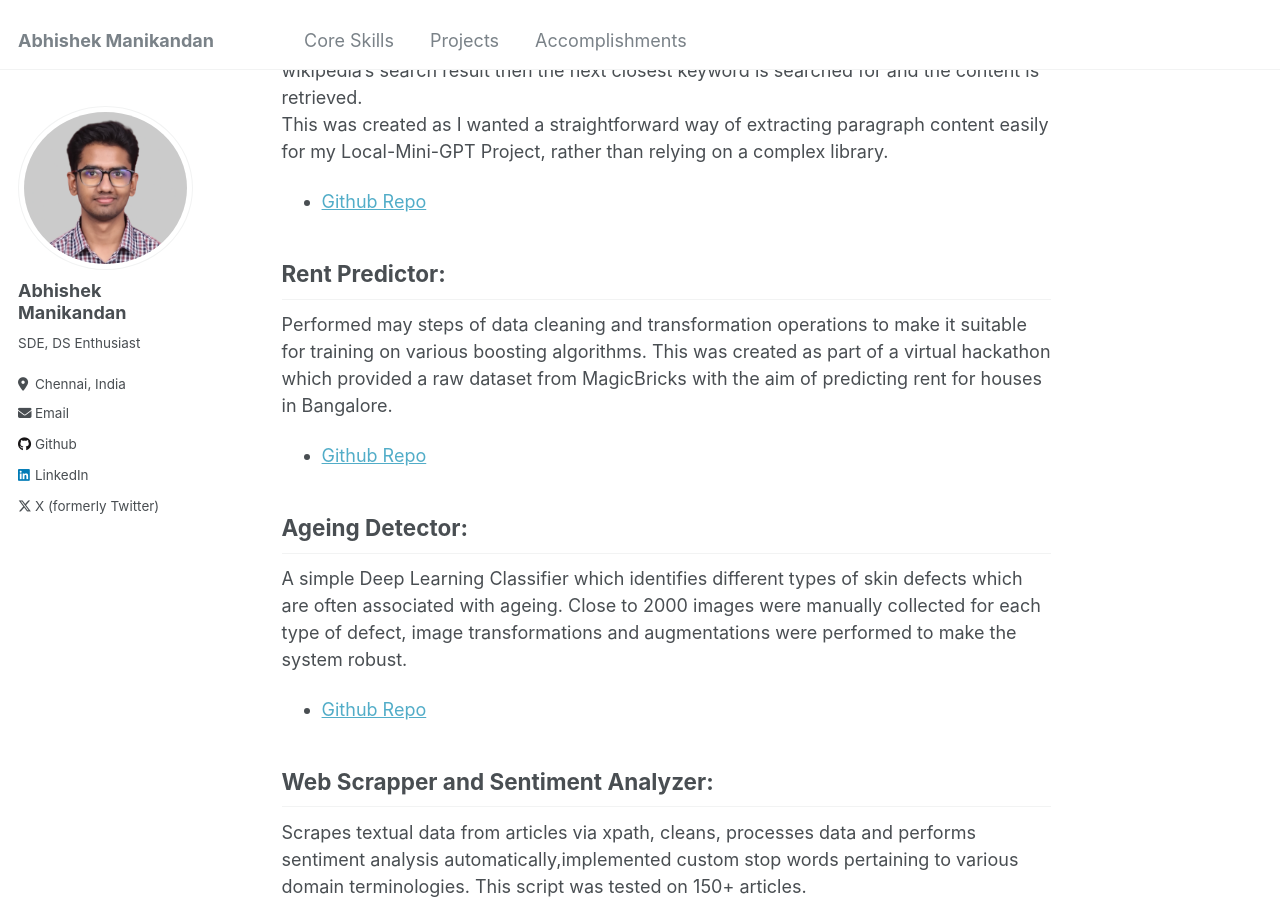
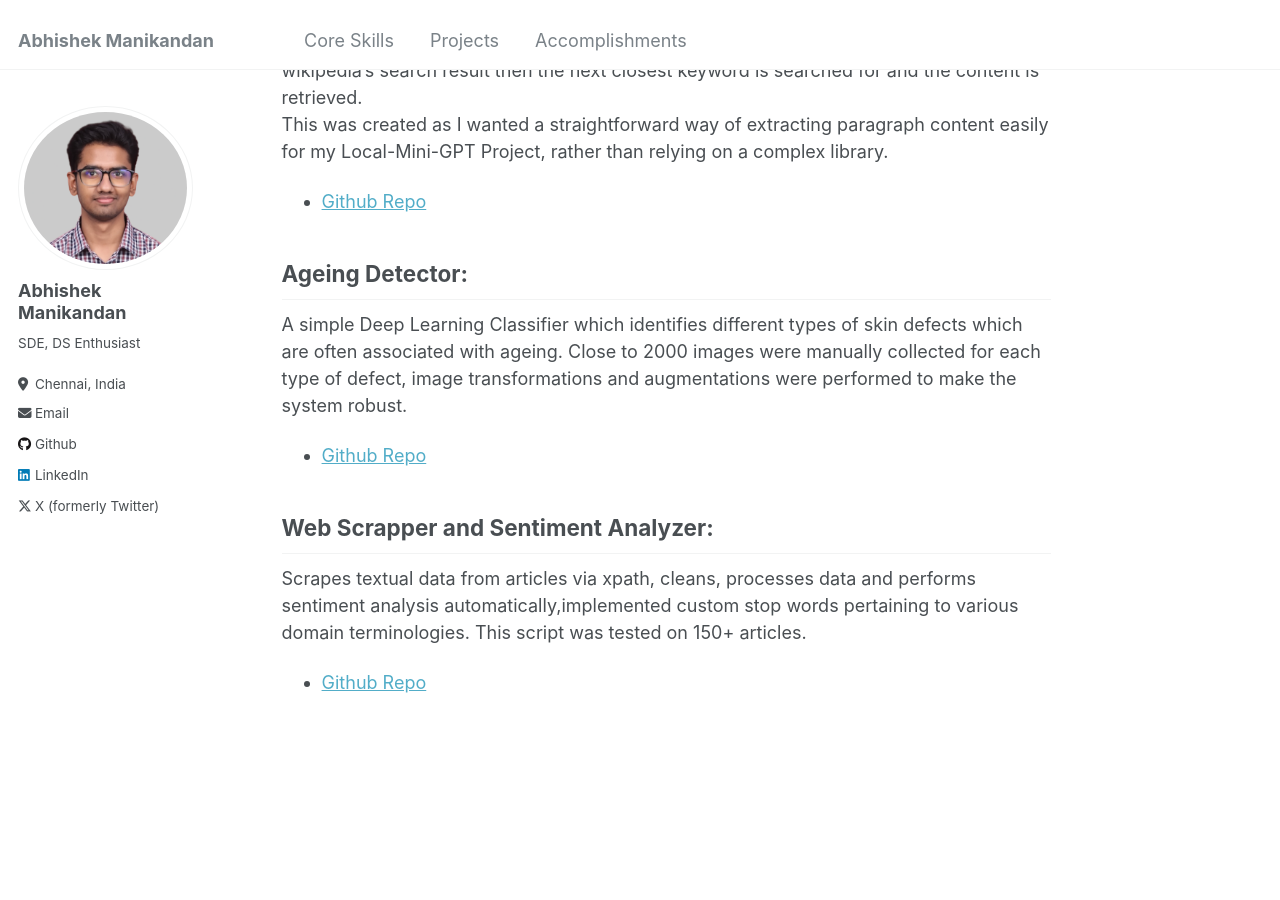
Before and after one commit to abhishekmani12/abhishekmani12.github.io, a Jekyll site: the page built from _pages/projects.md, in a window 1280 px wide and 900 px high, scrolled down 2250 px. Built offline with Jekyll 4.4.1, drawn with Linux system fonts in a browser that asks for light colours.

Commit message:
Update projects.md

```diff
--- a/_pages/projects.md
+++ b/_pages/projects.md
@@ -44,10 +44,6 @@ Given a text corpus, the script extracts the most important keywords and tries t
 This was created as I wanted a straightforward way of extracting paragraph content easily for my Local-Mini-GPT Project, rather than relying on a complex library.
 - [Github Repo](https://github.com/abhishekmani12/Wiki-Content-Retriever)
 
-## Rent Predictor:
-Performed may steps of data cleaning and transformation operations to make it suitable for training on various boosting algorithms. This was created as part of a virtual hackathon which provided a raw dataset from MagicBricks with the aim of predicting rent for houses in Bangalore.
-- [Github Repo](https://github.com/abhishekmani12/Machine-Knight-Hackathon)
-
 ## Ageing Detector:
 A simple Deep Learning Classifier which identifies different types of skin defects which are often associated with ageing. Close to 2000 images were manually collected for each type of defect, image transformations and augmentations  were performed to make the system robust.
 - [Github Repo](https://github.com/abhishekmani12/Signs-of-Ageing)
```
